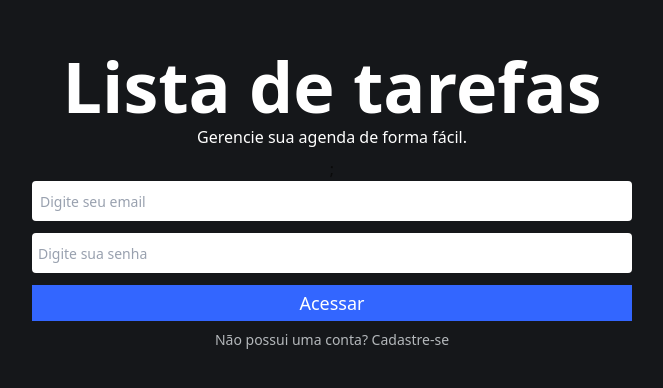
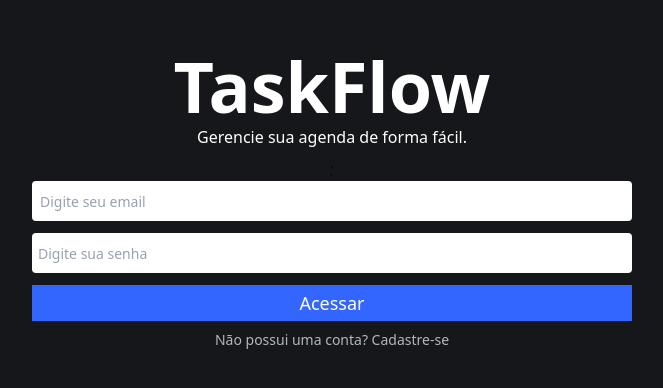
Before and after one commit to EAmerico/taskFlow, a React (Vite) app: page / in a window 1280 px wide. Shown: the part 204-592 px from the top of the page, without its empty margins (308-971 px from the left). Built offline with nearby package versions, Linux system fonts and the light colour scheme.

Commit message:
Adicionado nome do app atualizado

```diff
--- a/src/components/Home.jsx
+++ b/src/components/Home.jsx
@@ -30,7 +30,7 @@ function Home() {
   }
   return (
     <div class="bg-[#15171a] flex flex-col items-center justify-center h-screen w-full ">
-      <h1 class="text-[70px] text-[#FFF] font-bold">Lista de tarefas</h1>
+      <h1 class="text-[70px] text-[#FFF] font-bold">TaskFlow</h1>
       <span class="text-[16px] mb-[8px] text-[#FFF] mt-[-14px]">
         Gerencie sua agenda de forma fácil.
       </span>
```
